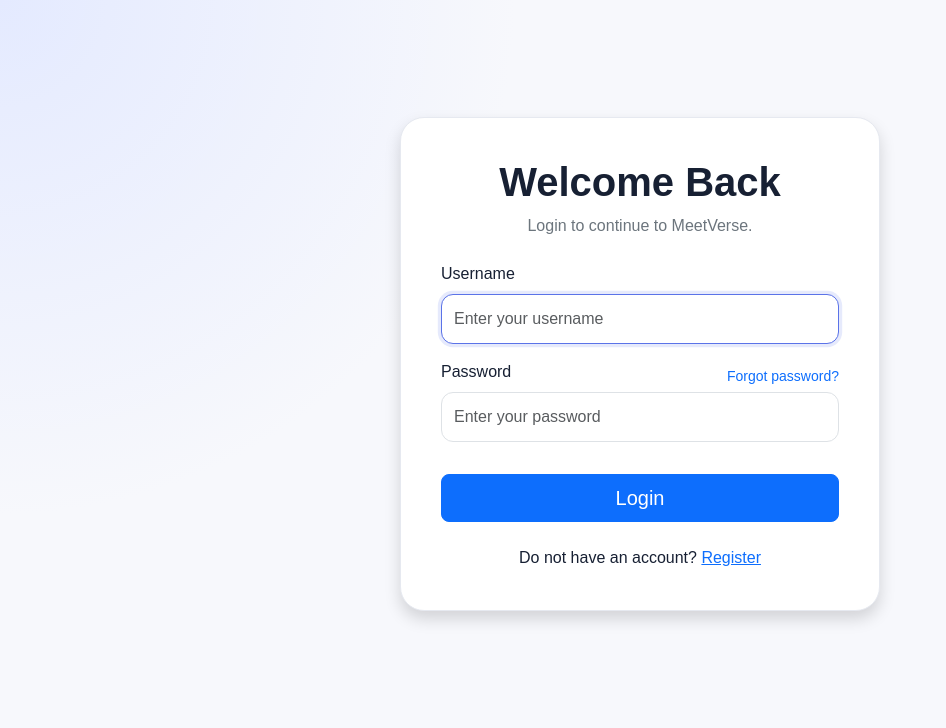
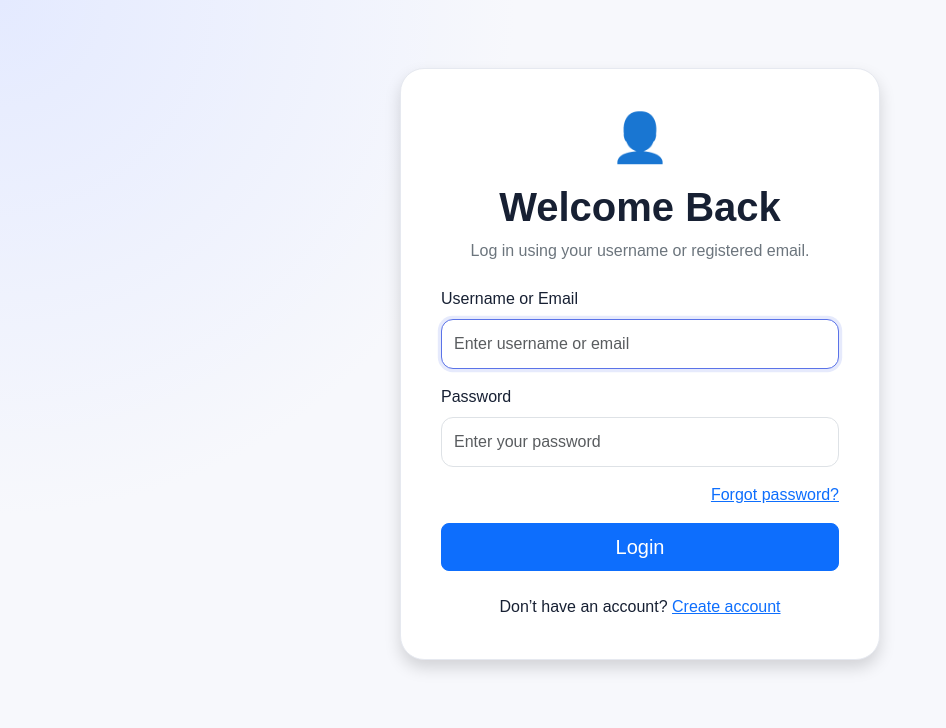
Before and after one commit to hanwant26/MeetVerse, a Django app: page /accounts/login/ in a window 1280 px wide. Shown: the part 78-806 px from the top of the page, without its empty margins (0-946 px from the left). Run offline with Django 5.2, Linux system fonts and the light colour scheme.

Commit message:
Allow login with username or email

```diff
--- a/accounts/forms.py
+++ b/accounts/forms.py
@@ -1,14 +1,120 @@
 from django import forms
-from django.contrib.auth.models import User
+from django.contrib.auth import authenticate
 from django.contrib.auth.forms import (
+    AuthenticationForm,
     UserCreationForm,
 )
+from django.contrib.auth.models import User
 from django.contrib.auth.password_validation import (
     validate_password,
 )
-from django.core.exceptions import (
-    ValidationError,
-)
+from django.core.exceptions import ValidationError
+
+
+class UsernameOrEmailAuthenticationForm(
+    AuthenticationForm
+):
+    """
+    Allow users to log in using either their
+    username or their registered email address.
+    """
+
+    username = forms.CharField(
+        label="Username or Email",
+        widget=forms.TextInput(
+            attrs={
+                "class": "form-control",
+                "placeholder": (
+                    "Enter username or email"
+                ),
+                "autocomplete": "username",
+                "autofocus": True,
+            }
+        ),
+    )
+
+    password = forms.CharField(
+        label="Password",
+        strip=False,
+        widget=forms.PasswordInput(
+            attrs={
+                "class": "form-control",
+                "placeholder": (
+                    "Enter your password"
+                ),
+                "autocomplete": (
+                    "current-password"
+                ),
+            }
+        ),
+    )
+
+    error_messages = {
+        "invalid_login": (
+            "Enter a correct username or email "
+            "and password."
+        ),
+        "inactive": (
+            "This account is inactive."
+        ),
+    }
+
+    def clean(self):
+        identifier = self.cleaned_data.get(
+            "username"
+        )
+
+        password = self.cleaned_data.get(
+            "password"
+        )
+
+        if identifier and password:
+            identifier = identifier.strip()
+
+            login_username = identifier
+
+            username_user = (
+                User.objects
+                .filter(
+                    username=identifier
+                )
+                .first()
+            )
+
+            if username_user is not None:
+                login_username = (
+                    username_user.username
+                )
+
+            else:
+                email_users = (
+                    User.objects
+                    .filter(
+                        email__iexact=identifier
+                    )
+                )
+
+                if email_users.count() == 1:
+                    login_username = (
+                        email_users
+                        .first()
+                        .username
+                    )
+
+            self.user_cache = authenticate(
+                self.request,
+                username=login_username,
+                password=password,
+            )
+
+            if self.user_cache is None:
+                raise self.get_invalid_login_error()
+
+            self.confirm_login_allowed(
+                self.user_cache
+            )
+
+        return self.cleaned_data
 
 
 class RegisterForm(UserCreationForm):
@@ -57,9 +163,7 @@ class RegisterForm(UserCreationForm):
                 "placeholder": (
                     "Choose a username"
                 ),
-                "autocomplete": (
-                    "username"
-                ),
+                "autocomplete": "username",
             }
         )
 
@@ -111,9 +215,7 @@ class RegisterForm(UserCreationForm):
         return email
 
 
-class ForgotPasswordOTPForm(
-    forms.Form
-):
+class ForgotPasswordOTPForm(forms.Form):
     """
     Request a password-reset OTP.
     """
@@ -152,9 +254,15 @@ class VerifyPasswordResetOTPForm(
         max_length=6,
         widget=forms.TextInput(
             attrs={
-                "class": "form-control text-center",
-                "placeholder": "Enter 6-digit OTP",
-                "autocomplete": "one-time-code",
+                "class": (
+                    "form-control text-center"
+                ),
+                "placeholder": (
+                    "Enter 6-digit OTP"
+                ),
+                "autocomplete": (
+                    "one-time-code"
+                ),
                 "inputmode": "numeric",
                 "pattern": "[0-9]{6}",
                 "maxlength": "6",
@@ -170,7 +278,9 @@ class VerifyPasswordResetOTPForm(
                 "placeholder": (
                     "Enter new password"
                 ),
-                "autocomplete": "new-password",
+                "autocomplete": (
+                    "new-password"
+                ),
             }
         ),
     )
@@ -182,7 +292,9 @@ class VerifyPasswordResetOTPForm(
                 "placeholder": (
                     "Confirm new password"
                 ),
-                "autocomplete": "new-password",
+                "autocomplete": (
+                    "new-password"
+                ),
             }
         ),
     )
@@ -230,7 +342,10 @@ class VerifyPasswordResetOTPForm(
         if password1 != password2:
             self.add_error(
                 "new_password2",
-                "The two passwords do not match.",
+                (
+                    "The two passwords do not "
+                    "match."
+                ),
             )
 
             return cleaned_data
--- a/accounts/urls.py
+++ b/accounts/urls.py
@@ -4,6 +4,9 @@ from django.contrib.auth import (
 from django.urls import path
 
 from . import views
+from .forms import (
+    UsernameOrEmailAuthenticationForm,
+)
 
 
 urlpatterns = [
@@ -19,6 +22,10 @@ urlpatterns = [
             template_name=(
                 "registration/login.html"
             ),
+            authentication_form=(
+                UsernameOrEmailAuthenticationForm
+            ),
+            redirect_authenticated_user=True,
         ),
         name="login",
     ),
--- a/templates/registration/login.html
+++ b/templates/registration/login.html
@@ -8,23 +8,19 @@ Login | MeetVerse
 <section class="auth-section">
     <div class="auth-card shadow">
         <div class="text-center mb-4">
+            <div class="display-5 mb-3">
+                👤
+            </div>
+
             <h1 class="fw-bold">
                 Welcome Back
             </h1>
 
-            <p class="text-secondary">
-                Login to continue to MeetVerse.
+            <p class="text-secondary mb-0">
+                Log in using your username
+                or registered email.
             </p>
         </div>
-
-        {% if form.errors %}
-            <div
-                class="alert alert-danger"
-                role="alert"
-            >
-                Incorrect username or password.
-            </div>
-        {% endif %}
 
         <form method="post">
             {% csrf_token %}
@@ -37,70 +33,69 @@ Login | MeetVerse
                 >
             {% endif %}
 
+            {% if form.non_field_errors %}
+                <div class="alert alert-danger">
+                    {% for error in form.non_field_errors %}
+                        <div>
+                            {{ error }}
+                        </div>
+                    {% endfor %}
+                </div>
+            {% endif %}
+
             <div class="mb-3">
                 <label
-                    for="id_username"
+                    for="{{ form.username.id_for_label }}"
                     class="form-label"
                 >
-                    Username
+                    Username or Email
                 </label>
 
-                <input
-                    type="text"
-                    name="username"
-                    id="id_username"
-                    class="form-control"
-                    value="{{ form.username.value|default:'' }}"
-                    placeholder="Enter your username"
-                    autocomplete="username"
-                    autofocus
-                    required
-                >
+                {{ form.username }}
+
+                {% for error in form.username.errors %}
+                    <div class="text-danger small mt-2">
+                        {{ error }}
+                    </div>
+                {% endfor %}
             </div>
 
-            <div class="mb-2">
-                <div
-                    class="d-flex align-items-center justify-content-between gap-3"
+            <div class="mb-3">
+                <label
+                    for="{{ form.password.id_for_label }}"
+                    class="form-label"
                 >
-                    <label
-                        for="id_password"
-                        class="form-label"
-                    >
-                        Password
-                    </label>
+                    Password
+                </label>
 
-                    <a
-                        href="{% url 'password_reset' %}"
-                        class="small text-decoration-none"
-                    >
-                        Forgot password?
-                    </a>
-                </div>
+                {{ form.password }}
 
-                <input
-                    type="password"
-                    name="password"
-                    id="id_password"
-                    class="form-control"
-                    placeholder="Enter your password"
-                    autocomplete="current-password"
-                    required
-                >
+                {% for error in form.password.errors %}
+                    <div class="text-danger small mt-2">
+                        {{ error }}
+                    </div>
+                {% endfor %}
+            </div>
+
+            <div class="text-end mb-3">
+                <a href="{% url 'password_reset' %}">
+                    Forgot password?
+                </a>
             </div>
 
             <button
                 type="submit"
-                class="btn btn-primary btn-lg w-100 mt-4"
+                class="btn btn-primary btn-lg w-100"
             >
                 Login
             </button>
         </form>
 
         <p class="text-center mt-4 mb-0">
-            Do not have an account?
+            Don’t have an account?
 
             <a href="{% url 'register' %}">
-                Register
+                Create account
             </a>
         </p>
     </div>
```
